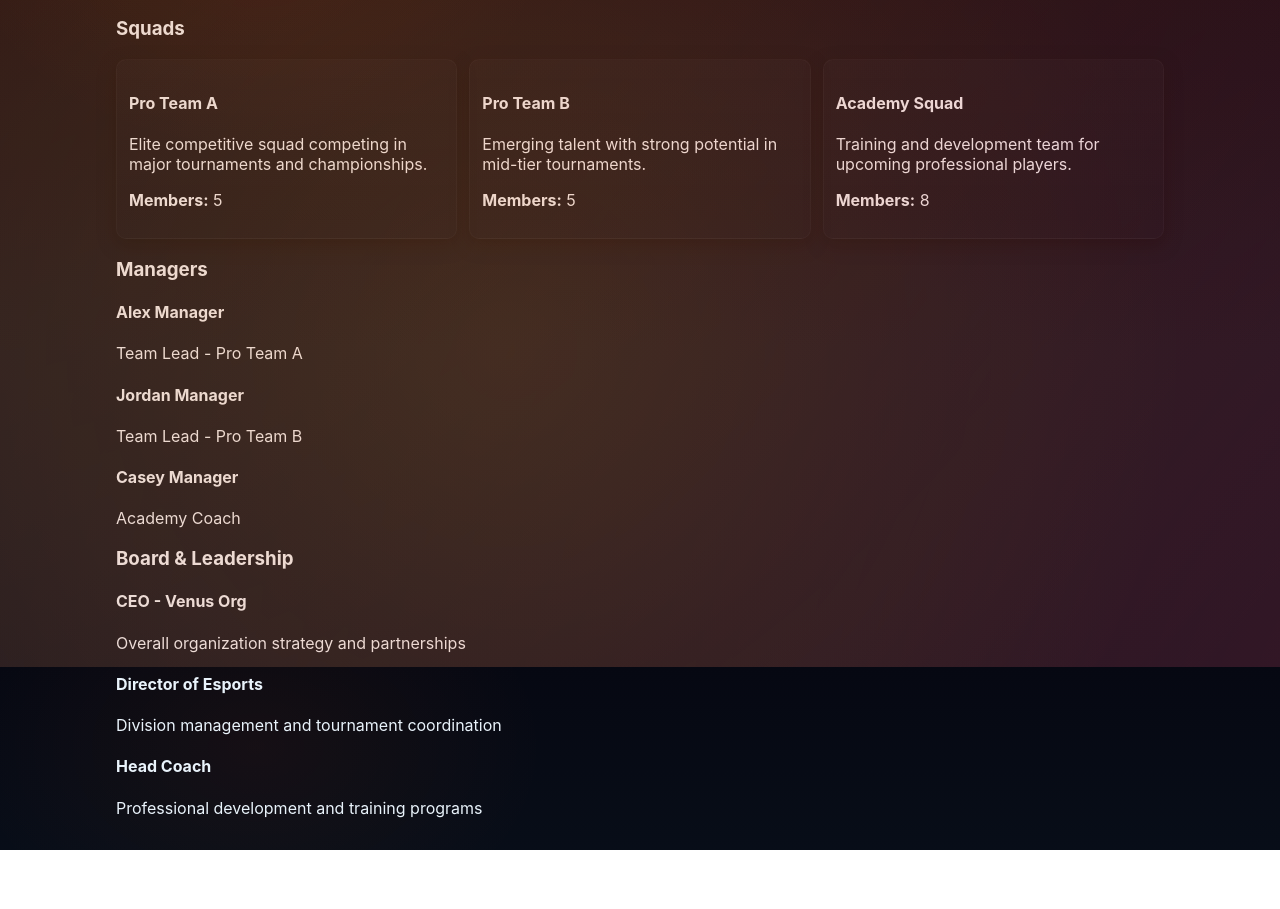
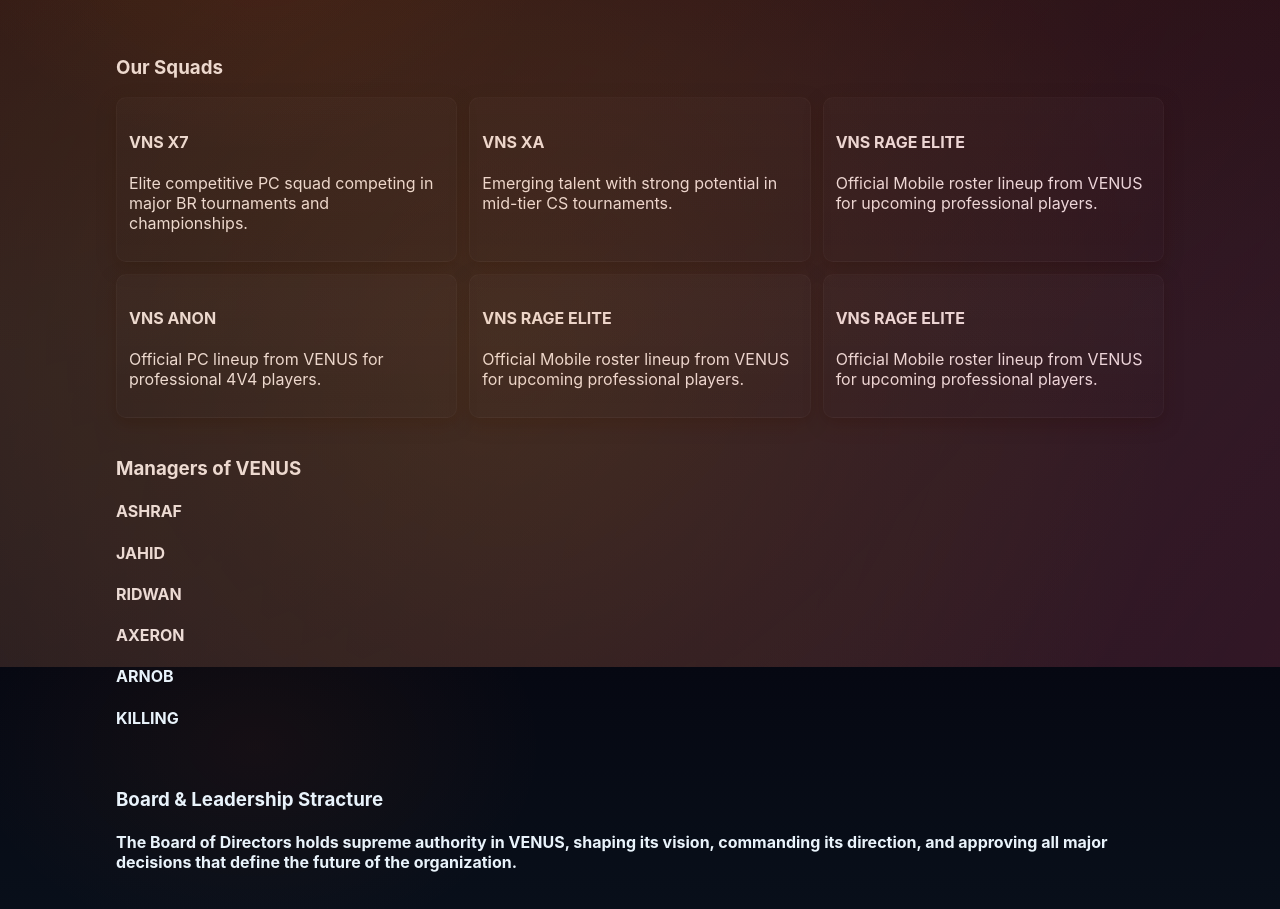
Before and after one commit to jahid-ekbal/venus-site, a plain HTML site: page esports.html in a window 1280 px wide. Shown: the part 133-1042 px from the top of the page. Before the commit the page ends 983 px from the top, so only its background shows below. Drawn offline with Linux system fonts and the light colour scheme.

Commit message:
squad update

```diff
--- a/esports.html
+++ b/esports.html
@@ -1,4 +1,4 @@
-<!DOCTYPE html>
+<!doctype html>
 <html lang="en">
   <head>
     <meta charset="utf-8" />
@@ -92,71 +92,87 @@
       id="main"
       class="container">
       <h2>Esports Division</h2>
+	  <br>
 
       <section class="content-section">
-				<h3>Squads</h3>
+        <h3>Our Squads</h3>
+
         <div class="card-grid">
           <div class="card">
-						<h4>Pro Team A</h4>
+            <h4>VNS X7</h4>
             <p>
-							Elite competitive squad competing in major
-							tournaments and championships.
+              Elite competitive PC squad competing in major BR tournaments and
+              championships.
             </p>
-						<p><strong>Members:</strong> 5</p>
           </div>
           <div class="card">
-						<h4>Pro Team B</h4>
+            <h4>VNS XA</h4>
             <p>
-							Emerging talent with strong potential in mid-tier
-							tournaments.
+              Emerging talent with strong potential in mid-tier CS tournaments.
             </p>
-						<p><strong>Members:</strong> 5</p>
           </div>
           <div class="card">
-						<h4>Academy Squad</h4>
+            <h4>VNS RAGE ELITE</h4>
             <p>
-							Training and development team for upcoming
-							professional players.
+              Official Mobile roster lineup from VENUS for upcoming professional
+              players.
             </p>
-						<p><strong>Members:</strong> 8</p>
+          </div>
+          <div class="card">
+            <h4>VNS ANON</h4>
+            <p>
+              Official PC lineup from VENUS for  professional 4V4
+              players.
+            </p>
+          </div>
+          <div class="card">
+            <h4>VNS RAGE ELITE</h4>
+            <p>
+              Official Mobile roster lineup from VENUS for upcoming professional
+              players.
+            </p>
+          </div>
+          <div class="card">
+            <h4>VNS RAGE ELITE</h4>
+            <p>
+              Official Mobile roster lineup from VENUS for upcoming professional
+              players.
+            </p>
           </div>
         </div>
       </section>
-
+<br>
       <section class="content-section">
-				<h3>Managers</h3>
+        <h3>Managers of VENUS</h3>
         <div class="team-list">
           <div class="team-member">
-						<h4>Alex Manager</h4>
-						<p>Team Lead - Pro Team A</p>
+            <h4>ASHRAF</h4>
           </div>
           <div class="team-member">
-						<h4>Jordan Manager</h4>
-						<p>Team Lead - Pro Team B</p>
+            <h4>JAHID</h4>
           </div>
           <div class="team-member">
-						<h4>Casey Manager</h4>
-						<p>Academy Coach</p>
+            <h4>RIDWAN</h4>
+          </div>
+          <div class="team-member">
+            <h4>AXERON</h4>
+          </div>
+          <div class="team-member">
+            <h4>ARNOB</h4>
+          </div>
+          <div class="team-member">
+            <h4>KILLING</h4>
+          </div>
+
           </div>
         </div>
       </section>
+<br>
+      <section class="content-section">
+        <h3>Board & Leadership Stracture</h3>
 
-			<section class="content-section">
-				<h3>Board & Leadership</h3>
-				<div class="team-list">
-					<div class="team-member">
-						<h4>CEO - Venus Org</h4>
-						<p>Overall organization strategy and partnerships</p>
-					</div>
-					<div class="team-member">
-						<h4>Director of Esports</h4>
-						<p>Division management and tournament coordination</p>
-					</div>
-					<div class="team-member">
-						<h4>Head Coach</h4>
-						<p>Professional development and training programs</p>
-					</div>
-				</div>
+		<h4>The Board of Directors holds supreme authority in VENUS, shaping its vision, commanding its direction, and approving all major decisions that define the future of the organization. </h4>
+
       </section>
     </main>
   </body>
```
Also changed, not shown: overview.html (+14 -25 lines), tryouts.html (+18 -27 lines). Lines whose indentation alone changed are shown as unchanged.
